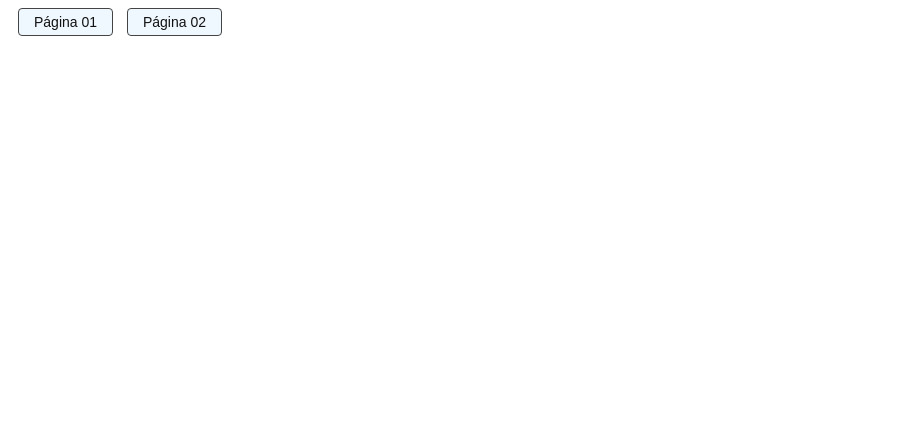
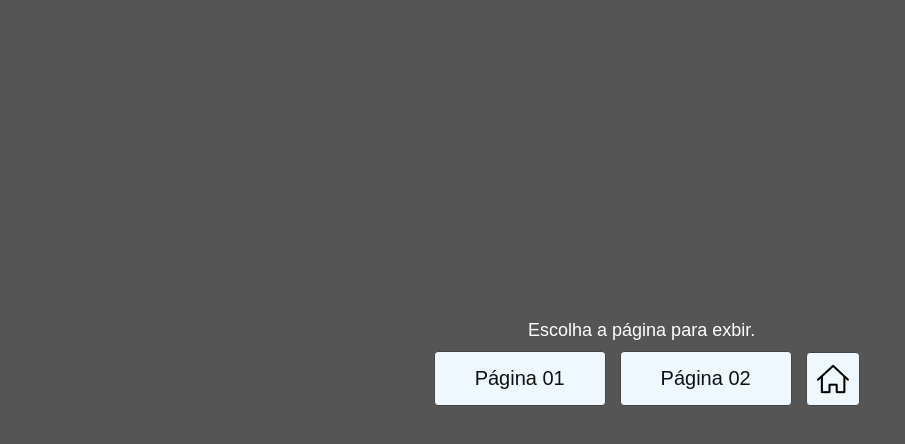
Before and after one commit to HaristonNuMacedo/Curso_FRONT-END, a plain HTML site: page Ajax/primeiroAjax.html in a window 1280 px wide. Shown: the whole page, without its empty margins (0-905 px from the left). Drawn offline with Linux system fonts and the light colour scheme.

Commit message:
Melhora de Desing do Primeiro Ajax

```diff
--- a/Ajax/_css/stylePG00.css
+++ b/Ajax/_css/stylePG00.css
@@ -80,6 +80,21 @@ input#btn:hover {
 	background-color: #ccc;
 }
 
+#link {
+	position: relative;
+	left: 25px;
+	text-align: start;
+	width: 98%;
+	border-bottom: 1px solid black;
+	padding-bottom: 10px;
+}
+
+#link label {
+	color: #000;
+	font-size: 18px;
+	margin-left: 15px;
+}
+
 #botao, #botao2 {
 	padding: 5px 15px;
 	background-color: aliceblue;
@@ -87,4 +102,21 @@ input#btn:hover {
 	border-radius: 4px;
 	display: inline-flex;
 	cursor: pointer;
+	font-size: 16px;
 }
+
+#home {
+	display: inline-flex;
+	margin-left: 10px;
+	margin-top: 0px;
+	padding: 5px 5px;
+	background-color: aliceblue;
+	border: 1px solid #444;
+	border-radius: 4px;
+	display: inline-flex;
+	cursor: pointer;
+	font-size: 20px;
+	position: relative;
+	top: 4px;
+	width: 20px; height: 20px;
+}
--- a/Ajax/primeiroAjax.html
+++ b/Ajax/primeiroAjax.html
@@ -11,24 +11,63 @@
             font-family:Arial, Helvetica, sans-serif;
 	        font-size:14px;
 	        color: #111;
+            background-color: #555;
         }
 
-        #botao, #botao2 {
+        #link {
+            position: absolute;
+            width: 99%;
+            border-bottom: 1px solid transparent;
+            text-align: center;
+            top: 40%;
+        }
+
+        #link label {
+            color: #fff;
+            font-size: 18px;
+        }
+
+        #botao, #botao2{
             margin-left: 10px;
-            padding: 5px 15px;
+            margin-top: 10px;
+            padding: 15px 40px;
             background-color: aliceblue;
             border: 1px solid #444;
             border-radius: 4px;
             display: inline-flex;
             cursor: pointer;
+            font-size: 20px;
+        }
+
+        #home {
+            display: inline-flex;
+            margin-left: 10px;
+            margin-top: 0px;
+            padding: 10px 10px;
+            background-color: aliceblue;
+            border: 1px solid #444;
+            border-radius: 4px;
+            display: inline-flex;
+            cursor: pointer;
+            font-size: 20px;
+            position: relative;
+            top: 10px;
+            width: 32px; height: 32px;
+        }
+
+        #botao:hover, #botao2:hover, #home:hover {
+            background-color: #444;
+            color: white;
         }
     </style>
 </head>
 <body>
     <div id="link">
         <form action="">
+            <label>Escolha a página para exbir.</label><br>
             <div type="button" id="botao" >Página 01</div>
             <div type="button" id="botao2" >Página 02</div>
+            <div type="button" id="home" ><img src="_imagens/home.png"></div>
         </form>
     </div>
     <div id="janela"></div>
@@ -73,6 +112,11 @@
                 }
             }
 
+            // Home Botão
+            document.getElementById('home').onclick = function() {
+                window.location.href = "primeiroAjax.html";
+            }
+
     </script>
 </body>
 </html>
```
Also changed, not shown: Ajax/pagina_dados.html (+33 -3 lines), Ajax/_imagens/home.png (added).
